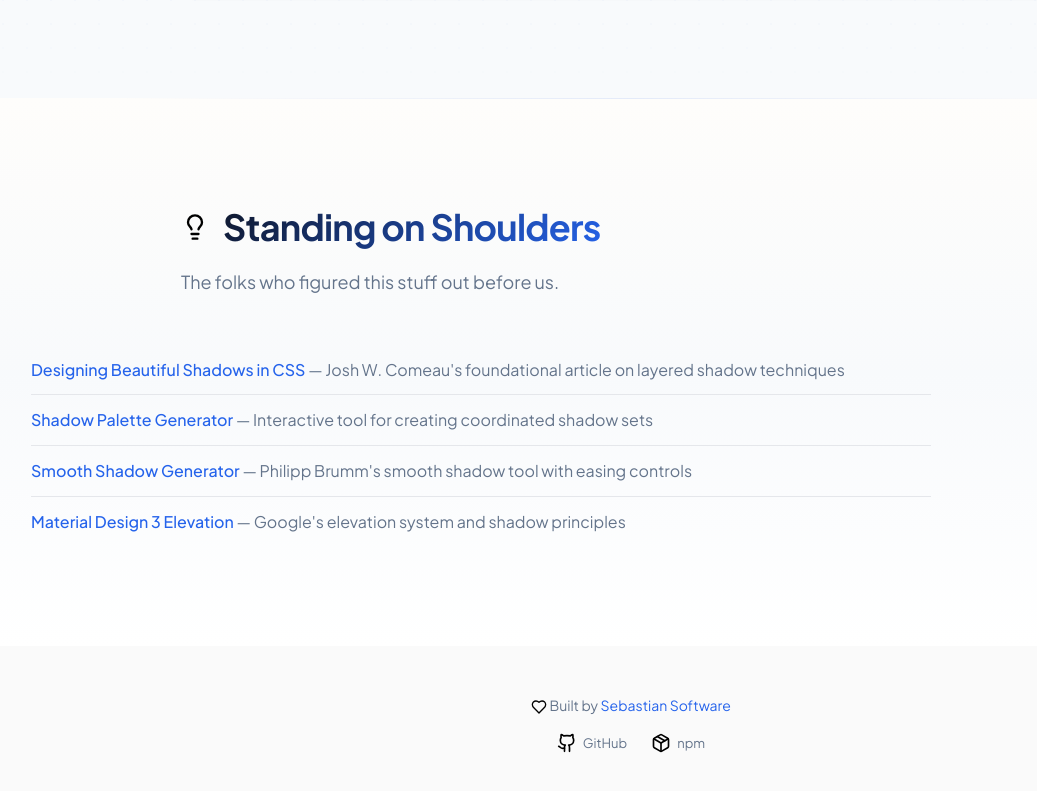
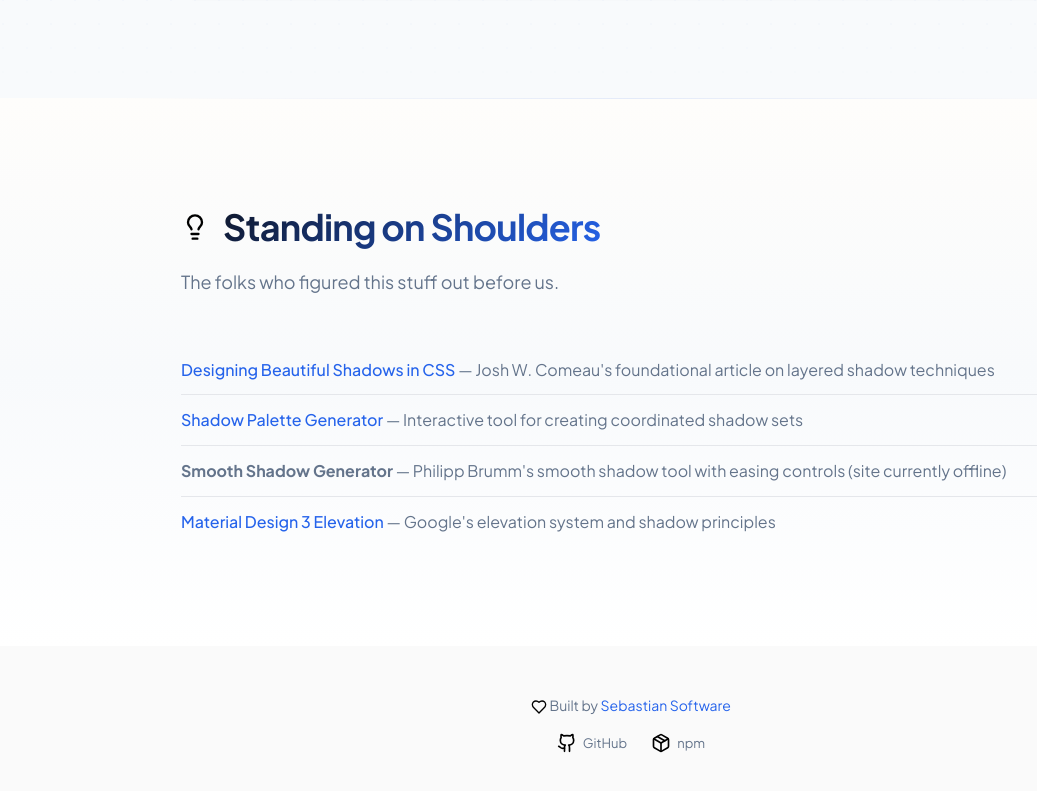
Before and after one commit to sebastian-software/effective-shadow, a React (Vite) app in the folder demo/: page / in a window 1280 px wide. Shown: the part 8484-9275 px from the top of the page, without its empty margins (9-1046 px from the left). Built offline with nearby package versions, Linux system fonts and the light colour scheme.

Commit message:
fix(demo): center inspiration-list + remove Brumm link (site offline)

```diff
--- a/demo/src/App.tsx
+++ b/demo/src/App.tsx
@@ -540,14 +540,8 @@ function SectionInspiration() {
           — Interactive tool for creating coordinated shadow sets
         </li>
         <li>
-          <a
-            href="https://shadows.brumm.af/"
-            target="_blank"
-            rel="noopener noreferrer"
-          >
-            Smooth Shadow Generator
-          </a>{" "}
-          — Philipp Brumm's smooth shadow tool with easing controls
+          <strong>Smooth Shadow Generator</strong> — Philipp Brumm's smooth
+          shadow tool with easing controls (site currently offline)
         </li>
         <li>
           <a
--- a/demo/src/style.css
+++ b/demo/src/style.css
@@ -1349,7 +1349,8 @@ body {
 .inspiration-list {
   list-style: none;
   padding: 0;
-  margin: 0;
+  margin: 0 auto;
+  max-width: 900px;
 }
 
 .inspiration-list li {
```
